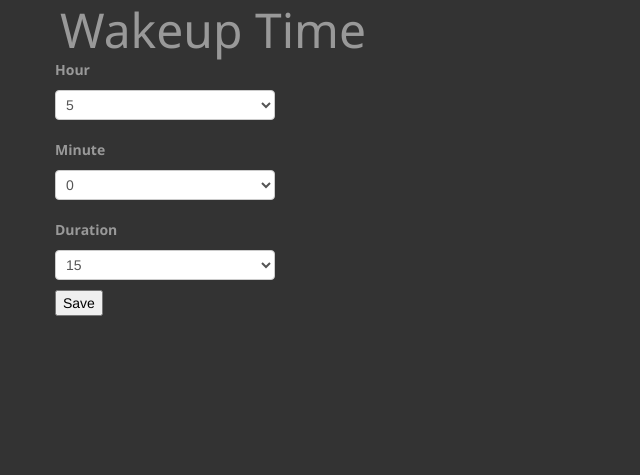
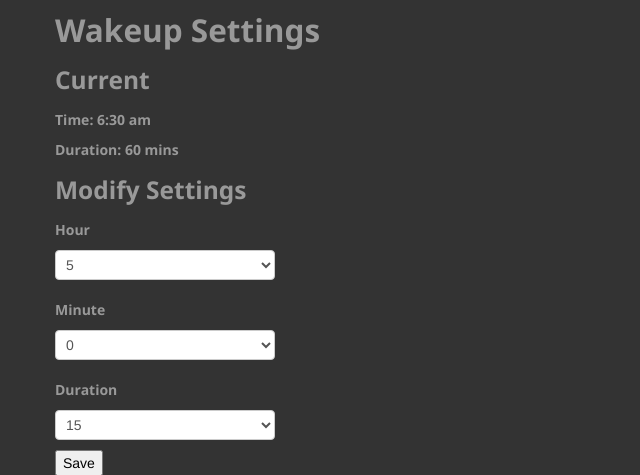
Before and after one commit to Jsakkos/SunriseSimulator, a Flask app: page /settings in a window 1280 px wide. Shown: the top 475 px of the page, without its empty margins (0-640 px from the left). Run offline with Flask 2, Linux system fonts and the light colour scheme; parts of the project's set-up code (start-up, migrations or seed data) failed here and were passed over.

Commit message:
Updated index and settings pages to display current alarm clock settings

```diff
--- a/app.py
+++ b/app.py
@@ -129,7 +129,6 @@ class LED_Communicator:
         try:
             while self.run:
                 # Auto mode loop
-                # todo add scheduling from google calendar
                 self.button_event.clear()
                 if self.mode is 'auto':
                     # Get the current time
@@ -193,7 +192,11 @@ app = Flask(__name__)
 @app.route('/')
 @app.route('/index')
 def index():
-    return render_template('index.html')
+    if LED.WakeupMinute == 0 or LED.WakeupMinute == 5:
+        Wakeup_time = (str(LED.WakeupHour) + ':' + '0' + str(LED.WakeupMinute) + ' am')
+    else:
+        Wakeup_time = (str(LED.WakeupHour) + ':' + str(LED.WakeupMinute) + ' am')
+    return render_template('index.html', Wakeup_time=Wakeup_time)
 
 # sends the current RGB values to flask
 @app.route('/get/current_state')
@@ -259,7 +262,13 @@ def settings():
             config.write(f)
 
         return redirect(url_for('index'))
-    return render_template('settings.html')
+    else:
+        if LED.WakeupMinute == 0 or LED.WakeupMinute == 5:
+            Wakeup_time = (str(LED.WakeupHour) + ':' + '0' + str(LED.WakeupMinute) + ' am')
+        else:
+            Wakeup_time = (str(LED.WakeupHour) + ':' + str(LED.WakeupMinute) + ' am')
+        Wakeup_duration = (str(round(LED.WakeupDuration / 60)) + ' mins')
+    return render_template('settings.html', Wakeup_time=Wakeup_time, Wakeup_duration=Wakeup_duration)
 # set the secret key.
 app.secret_key = os.urandom(24)
 
--- a/config.ini
+++ b/config.ini
@@ -1,4 +1,4 @@
 [Wakeup Settings]
-hour = 7
+hour = 6
 minute = 30
 duration = 3600
--- a/templates/layout.html
+++ b/templates/layout.html
@@ -156,7 +156,7 @@
                    dataType: 'json',
                    success: function (json) {
                    system_mode = json.mode;
-                   $('#currentmode').text("Mode : " + system_mode);
+                   $('#currentmode').text(system_mode);
                    }
             });
             return system_mode
--- a/templates/settings.html
+++ b/templates/settings.html
@@ -7,7 +7,11 @@ Settings
 
 <body>
 <div>
-    <h1>Wakeup Time</h1>
+    <h2>Wakeup Settings</h2>
+    <h3>Current</h3>
+    <h5>Time: {{ Wakeup_time }}</h5>
+    <h5>Duration: {{ Wakeup_duration }}</h5>
+    <h3>Modify Settings</h3>
     <form action="{{ url_for('settings') }}" method='POST'>
         <div class="dropdown">
             <h5>Hour</h5>
@@ -22,8 +26,8 @@ Settings
         <div class="dropdown">
             <h5>Minute</h5>
             <select name='minute'>
-                <option value='0'>0</option>
-                <option value='5'>5</option>
+                <option value='00'>0</option>
+                <option value='05'>5</option>
                 <option value='10'>10</option>
                 <option value='15'>15</option>
                 <option value='20'>20</option>
```
Also changed, not shown: templates/index.html (+8 -5 lines).
